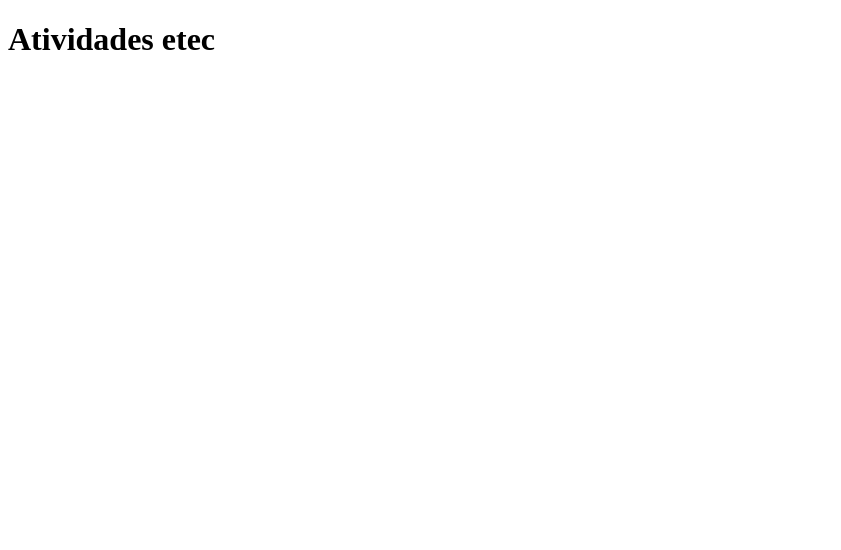
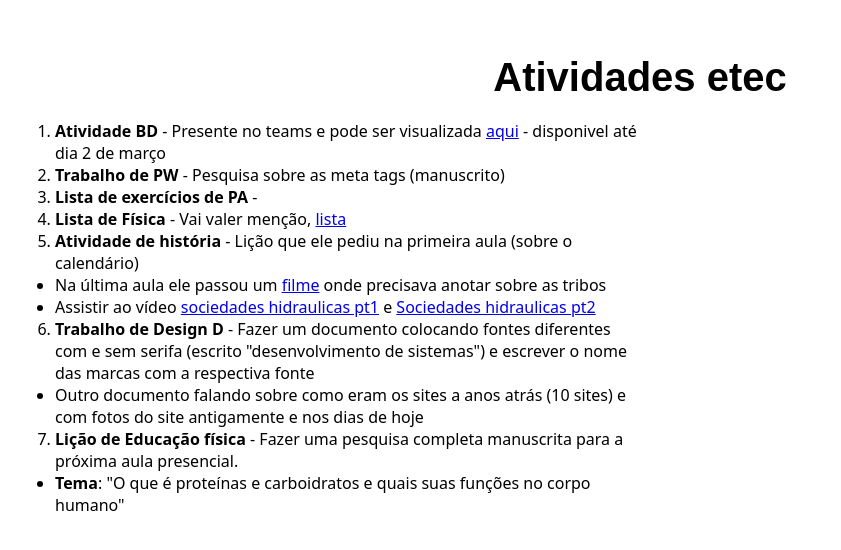
Before and after one commit to pietr0davila/html, a plain HTML site: page etec/index.html in a window 1280 px wide. Shown: the whole page, without its empty margins (0-841 px from the left). Drawn offline with Linux system fonts and the light colour scheme.

Commit message:
Commit changes

```diff
--- /dev/null
+++ b/etec/assets/style.css
@@ -0,0 +1,32 @@
+@charset "UTF-8";
+
+*{
+    padding: 0;
+    margin: 0;
+    box-sizing: border-box;
+}
+.hero{
+    margin: 25px !important;
+    padding: 30px !important;
+}
+h1{
+    font-family: Arial, Helvetica, sans-serif;
+    font-size: 30pt;
+    text-align: center;
+    margin-bottom: 20px;
+}
+ol{
+    font-family: system-ui, -apple-system, BlinkMacSystemFont, 'Segoe UI', Roboto, Oxygen, Ubuntu, Cantarell, 'Open Sans', 'Helvetica Neue', sans-serif;
+    width: 50%;
+}
+.title{
+    font-weight: bolder !important;
+}
+p{
+    font-family: 'Times New Roman', Times, serif;
+    text-align: justify;
+    line-height: 2px;
+}
+ul{
+    list-style-type: disc;
+}
--- a/etec/index.html
+++ b/etec/index.html
@@ -5,9 +5,30 @@
     <meta name="viewport" content="width=device-width, initial-scale=1.0">
     <meta http-equiv="X-UA-Compatible" content="IE=7">
     <title>Document</title>
+    <link rel="stylesheet" href="assets/style.css">
 </head>
 <body>
-    <h1>Atividades etec</h1>
-    <p></p>
+    <div class="hero">
+        <h1>Atividades etec</h1>
+        <ol>
+            <li><span class="title">Atividade BD</span> - Presente no teams e pode ser visualizada <a href="assets/content/db1.png">aqui</a> - disponivel até dia 2 de março</li>
+            <li><span class="title">Trabalho de PW</span> - Pesquisa sobre as meta tags (manuscrito)</li>
+            <li><span class="title">Lista de exercícios de PA</span> - <a href="assets/content/tpa.png"></a></li>
+            <li><span class="title">Lista de Física</span> - Vai valer menção, <a href="assets/content/FIS.png">lista</a></li>
+            <li><span class="title">Atividade de história</span> - Lição que ele pediu na primeira aula (sobre o calendário)</li>
+            <ul>
+                    <li>Na última aula ele passou um <a href="https://www.youtube.com/watch?v=t_xzwMbuGbE">filme</a> onde precisava anotar sobre as tribos</li>
+                    <li>Assistir ao vídeo <a href="https://youtu.be/TlUOhzYwqDA">sociedades hidraulicas pt1</a> e <a href="https://youtu.be/0oZe_xiUyXw">Sociedades hidraulicas pt2</a></li>
+            </ul>
+            <li><span class="title">Trabalho de Design D</span> - Fazer um documento colocando fontes diferentes com e sem serifa (escrito "desenvolvimento de sistemas") e escrever o nome das marcas com a respectiva fonte</li>
+            <ul>
+                <li>Outro documento falando sobre como eram os sites a anos atrás (10 sites) e com fotos do site antigamente e nos dias de hoje</li>
+            </ul>
+            <li><span class="title">Lição de Educação física</span> - Fazer uma pesquisa completa manuscrita para a próxima aula presencial.</li>
+                <ul>
+                    <li><span class="title">Tema</span>: "O que é proteínas e carboidratos e quais suas funções no corpo humano"</li>
+                </ul>
+        </ol>
+    </div>
 </body>
 </html>
```
Also changed, not shown: etec/assets/content/FIS.png (added), etec/assets/content/db1.png (added), etec/assets/content/tpa.png (added).
